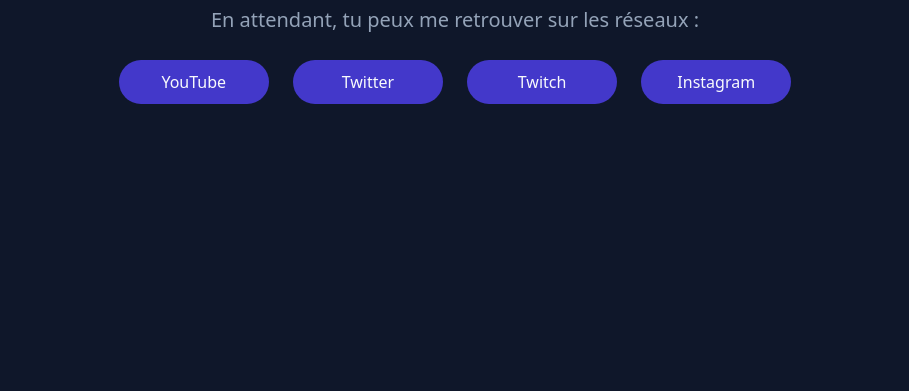
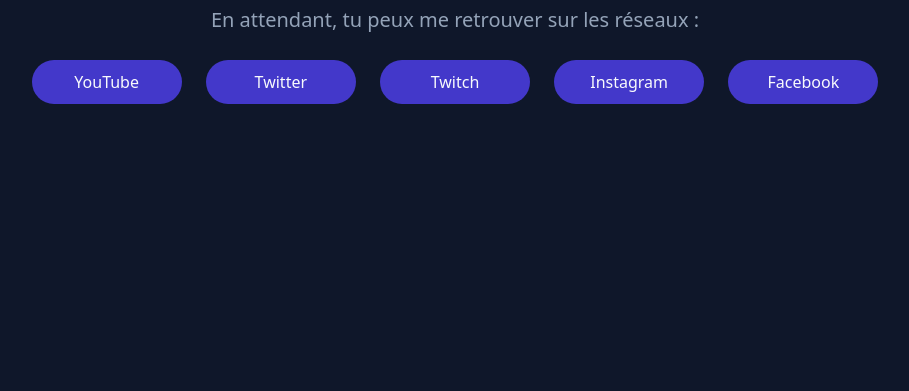
Before and after one commit to Doalou/doalo.fr, a website: page index.html in a window 1280 px wide. Shown: the part 409-800 px from the top of the page, without its empty margins (185-1094 px from the left). Drawn offline with Linux system fonts and the light colour scheme.

Commit message:
Adding Facebook button

```diff
--- a/index.html
+++ b/index.html
@@ -29,6 +29,9 @@
                 <a href="https://instagram.com/doalou1">
                     <button tabindex="-1" class="btn btn-outline bg-indigo-700 text-slate-50 btn-rsx rounded-full focus:shadow-outline hover:bg-indigo-800 transition duration-150 ease-out hover:ease-in-out">Instagram</button>
                 </a>
+                <a href="https://www.facebook.com/doalou1">
+                    <button tabindex="-1" class="btn btn-outline bg-indigo-700 text-slate-50 btn-rsx rounded-full focus:shadow-outline hover:bg-indigo-800 transition duration-150 ease-out hover:ease-in-out">Facebook</button>
+                </a>
             </div>
         </div>
     </div>
```
